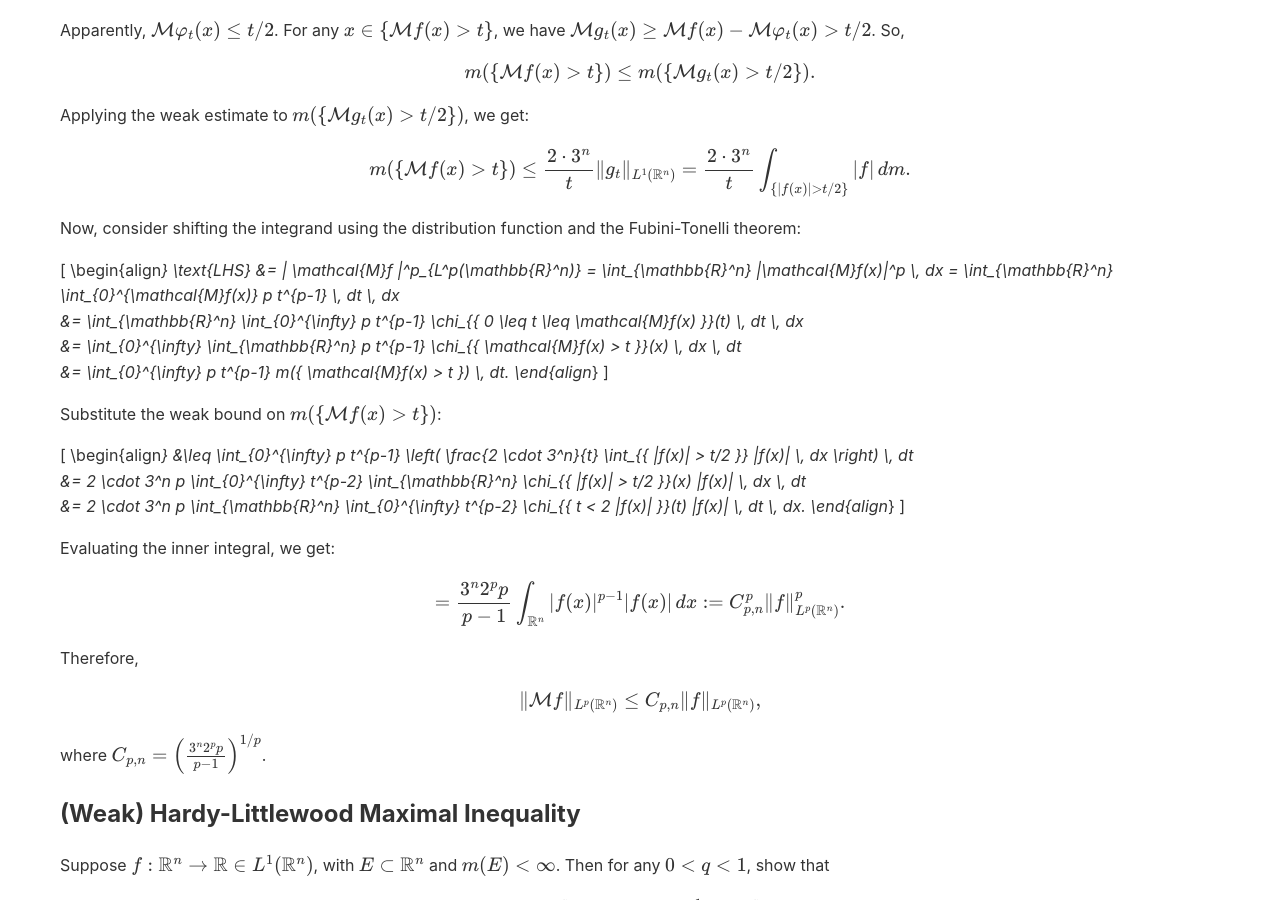
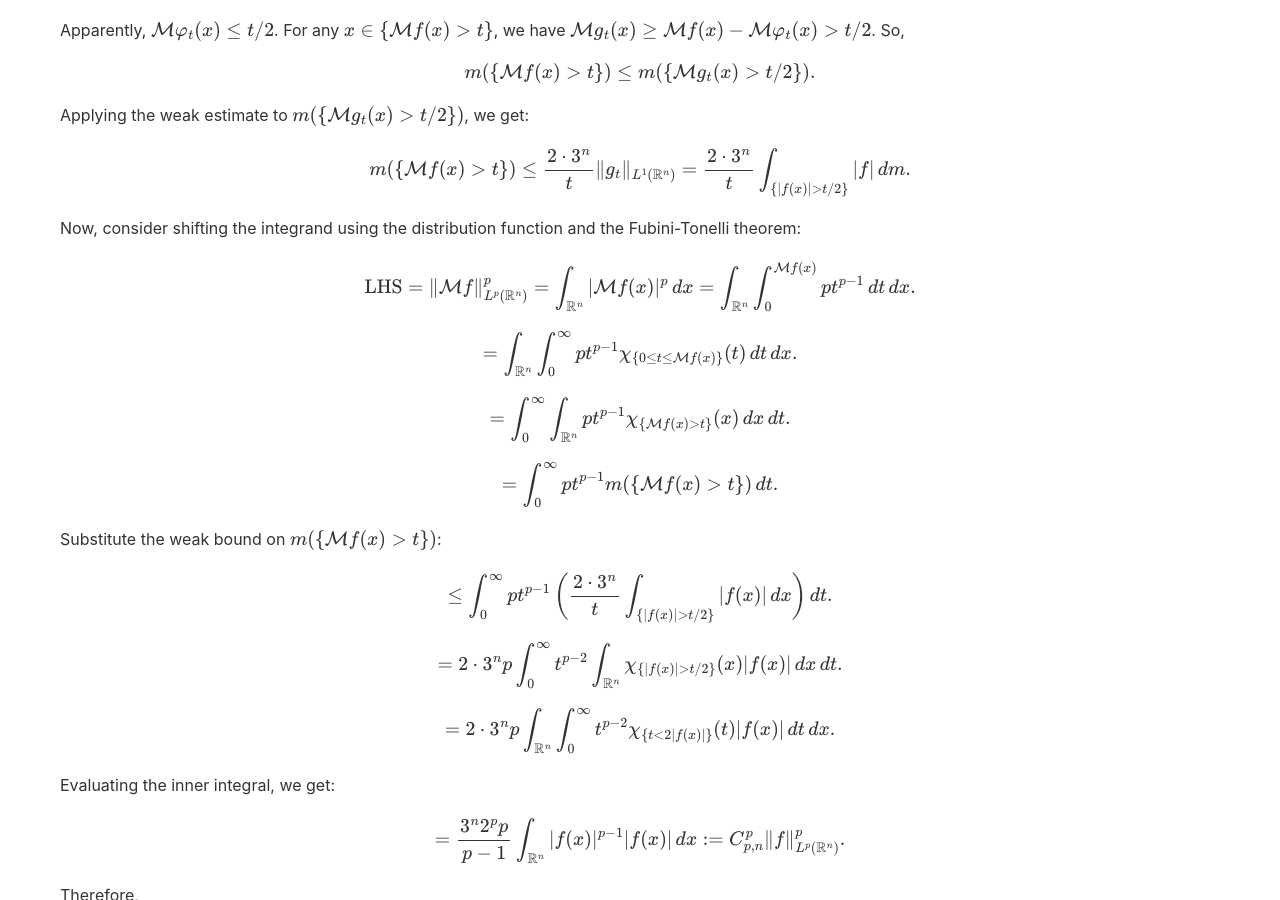
Before and after one commit to Yoon-1023/Yoon-1023.github.io, a Jekyll site: the page built from Courses/Real_Analysis/Hardy_Littlewood.md, in a window 1280 px wide and 900 px high, scrolled down 1262 px. Built offline with Jekyll 4.4.1, drawn with Linux system fonts in a browser that asks for light colours.

Commit message:
Update Hardy_Littlewood.md

```diff
--- a/Courses/Real_Analysis/Hardy_Littlewood.md
+++ b/Courses/Real_Analysis/Hardy_Littlewood.md
@@ -96,24 +96,35 @@ $$
 
 Now, consider shifting the integrand using the distribution function and the Fubini-Tonelli theorem:
 
-\[
-\begin{align*}
-\text{LHS} &= \| \mathcal{M}f \|^p_{L^p(\mathbb{R}^n)} = \int_{\mathbb{R}^n} |\mathcal{M}f(x)|^p \, dx = \int_{\mathbb{R}^n} \int_{0}^{\mathcal{M}f(x)} p t^{p-1} \, dt \, dx \\
-&= \int_{\mathbb{R}^n} \int_{0}^{\infty} p t^{p-1} \chi_{\{ 0 \leq t \leq \mathcal{M}f(x) \}}(t) \, dt \, dx \\
-&= \int_{0}^{\infty} \int_{\mathbb{R}^n} p t^{p-1} \chi_{\{ \mathcal{M}f(x) > t \}}(x) \, dx \, dt \\
-&= \int_{0}^{\infty} p t^{p-1} m(\{ \mathcal{M}f(x) > t \}) \, dt.
-\end{align*}
-\]
+$$
+\text{LHS} = \| \mathcal{M}f \|^p_{L^p(\mathbb{R}^n)} = \int_{\mathbb{R}^n} |\mathcal{M}f(x)|^p \, dx = \int_{\mathbb{R}^n} \int_{0}^{\mathcal{M}f(x)} p t^{p-1} \, dt \, dx.
+$$
+
+$$
+= \int_{\mathbb{R}^n} \int_{0}^{\infty} p t^{p-1} \chi_{\{ 0 \leq t \leq \mathcal{M}f(x) \}}(t) \, dt \, dx.
+$$
+
+$$
+= \int_{0}^{\infty} \int_{\mathbb{R}^n} p t^{p-1} \chi_{\{ \mathcal{M}f(x) > t \}}(x) \, dx \, dt.
+$$
+
+$$
+= \int_{0}^{\infty} p t^{p-1} m(\{ \mathcal{M}f(x) > t \}) \, dt.
+$$
 
 Substitute the weak bound on $$m(\{ \mathcal{M}f(x) > t \})$$:
 
-\[
-\begin{align*}
-&\leq \int_{0}^{\infty} p t^{p-1} \left( \frac{2 \cdot 3^n}{t} \int_{\{ |f(x)| > t/2 \}} |f(x)| \, dx \right) \, dt \\
-&= 2 \cdot 3^n p \int_{0}^{\infty} t^{p-2} \int_{\mathbb{R}^n} \chi_{\{ |f(x)| > t/2 \}}(x) |f(x)| \, dx \, dt \\
-&= 2 \cdot 3^n p \int_{\mathbb{R}^n} \int_{0}^{\infty} t^{p-2} \chi_{\{ t < 2 |f(x)| \}}(t) |f(x)| \, dt \, dx.
-\end{align*}
-\]
+$$
+\leq \int_{0}^{\infty} p t^{p-1} \left( \frac{2 \cdot 3^n}{t} \int_{\{ |f(x)| > t/2 \}} |f(x)| \, dx \right) \, dt.
+$$
+
+$$
+= 2 \cdot 3^n p \int_{0}^{\infty} t^{p-2} \int_{\mathbb{R}^n} \chi_{\{ |f(x)| > t/2 \}}(x) |f(x)| \, dx \, dt.
+$$
+
+$$
+= 2 \cdot 3^n p \int_{\mathbb{R}^n} \int_{0}^{\infty} t^{p-2} \chi_{\{ t < 2 |f(x)| \}}(t) |f(x)| \, dt \, dx.
+$$
 
 Evaluating the inner integral, we get:
 
```
